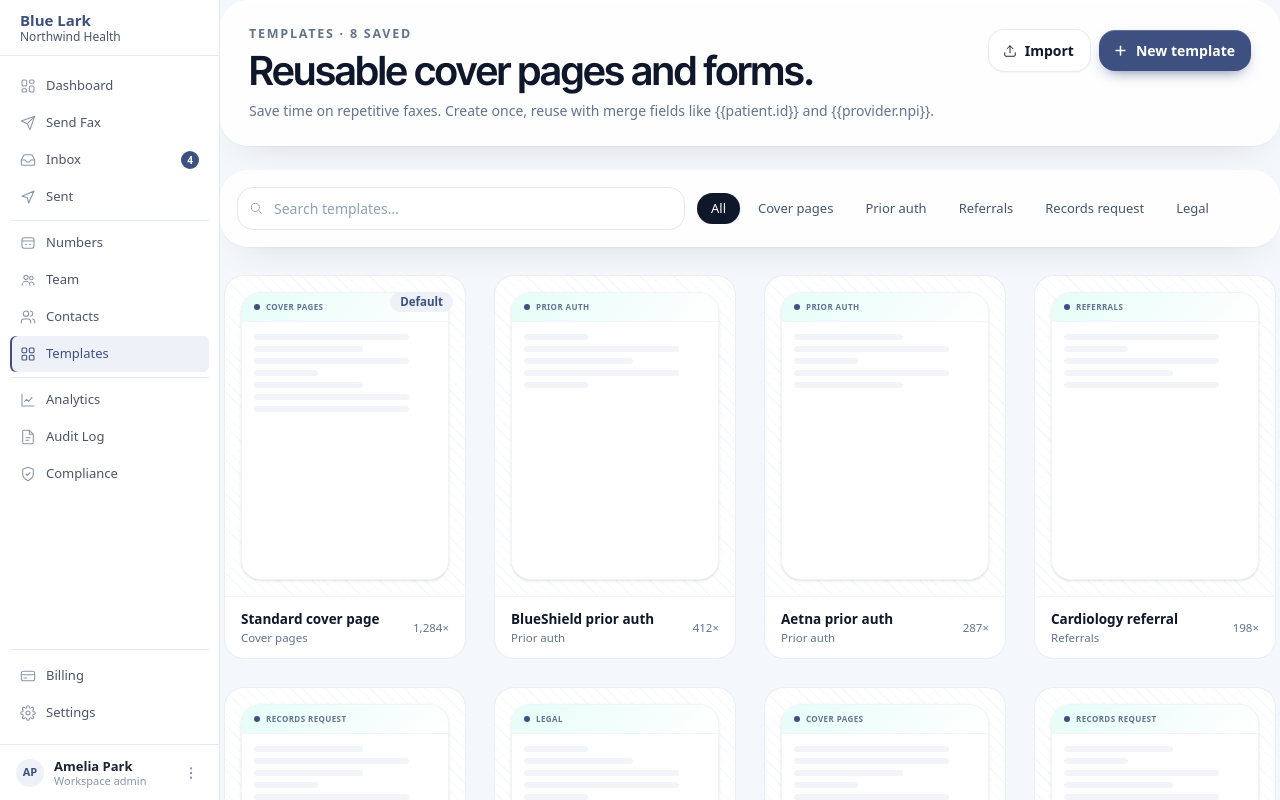
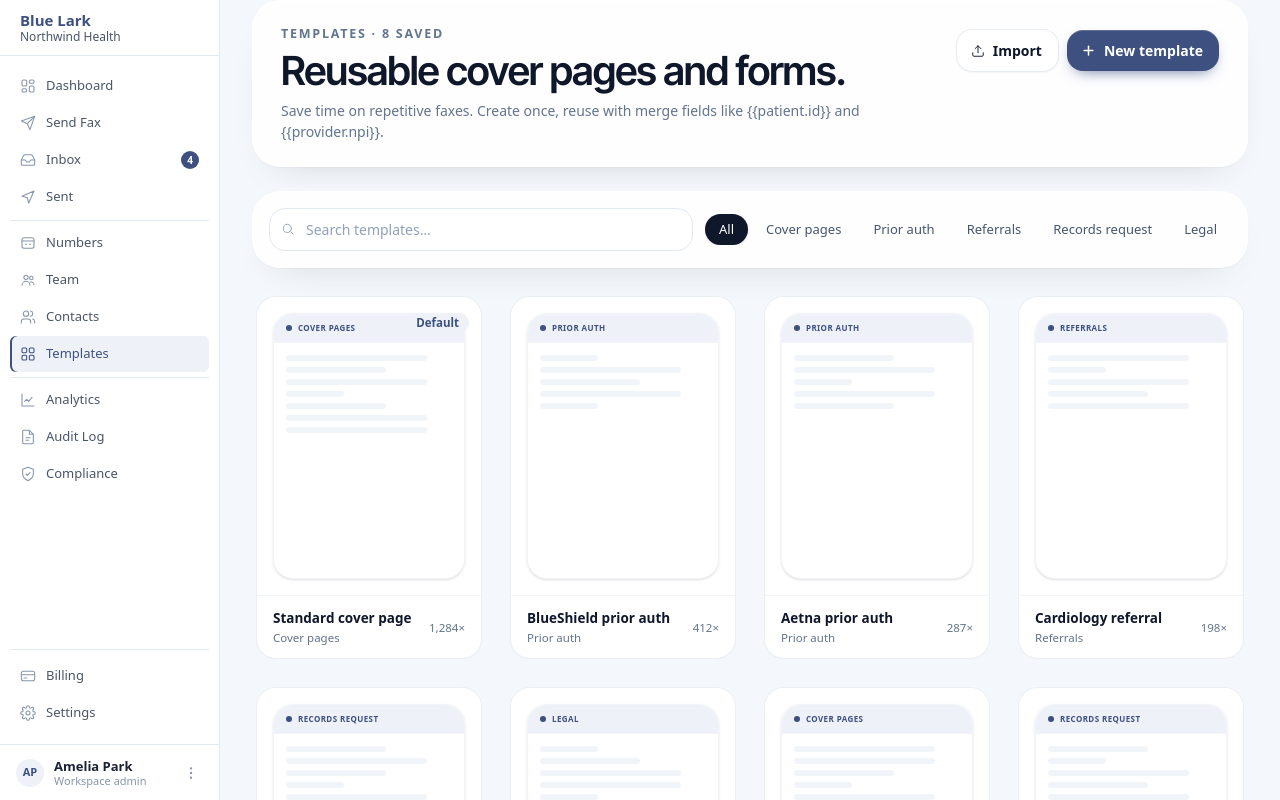
Before and after one commit to kschulze3142/design-prototype, a Next.js app: page /app/templates in a window 1280 px wide. Shown: the top 800 px of the page. Built offline with nearby package versions, Linux system fonts and the light colour scheme.

Commit message:
fix: max-width container with centered content layout

```diff
--- a/app/app/layout.tsx
+++ b/app/app/layout.tsx
@@ -5,7 +5,7 @@ export default function AppLayout({ children }: { children: React.ReactNode }) {
   return (
     <div className="min-h-screen" style={{ background: 'var(--color-bg)' }}>
       <AppSidebar />
-      <main style={{ marginLeft: 220, minHeight: '100vh' }}>
+      <main style={{ marginLeft: 220, width: 'calc(100% - 220px)', maxWidth: 1280, marginRight: 'auto', paddingLeft: 32, paddingRight: 32, minHeight: '100vh' }}>
         {children}
       </main>
     </div>
--- a/app/app/numbers/page.tsx
+++ b/app/app/numbers/page.tsx
@@ -100,7 +100,7 @@ function NumberCard({ n, onOpen }: { n: FaxNumber; onOpen: () => void }) {
     ? 'linear-gradient(135deg, #fffbeb 0%, #fef9c3 100%)'
     : isInactive
     ? 'linear-gradient(135deg, #f8fafc 0%, #f1f5f9 100%)'
-    : 'linear-gradient(135deg, rgba(204,251,241,0.5) 0%, rgba(240,253,244,0.7) 100%)';
+    : 'var(--color-primary-subtle)';
 
   const st = STATUS_TONES[n.statusTone] || STATUS_TONES.slate;
   const at = STATUS_TONES[n.assigneeTone] || STATUS_TONES.teal;
--- a/app/app/templates/page.tsx
+++ b/app/app/templates/page.tsx
@@ -57,16 +57,16 @@ function TemplateCard({ t, onClick, selected }: { t: Template; onClick: () => vo
       className={`w-full text-left rounded-[24px] p-1 transition ${selected ? 'ring-2 ring-[var(--color-primary)] ring-offset-2' : ''}`}>
       <div className="rounded-[20px] overflow-hidden border border-slate-200/70 bg-white">
         {/* Thumbnail */}
-        <div className="relative p-4" style={{ aspectRatio: '3/4', background: 'repeating-linear-gradient(45deg, rgba(15,118,110,0.04) 0px, rgba(15,118,110,0.04) 1px, transparent 1px, transparent 8px)' }}>
+        <div className="relative p-4" style={{ aspectRatio: '3/4', background: 'var(--color-surface)' }}>
           {t.featured && (
             <div className="absolute top-3 right-3 z-10">
               <Pill tone="teal" dot={false}>Default</Pill>
             </div>
           )}
           <div className="h-full rounded-xl bg-white border border-slate-100 shadow-sm flex flex-col overflow-hidden">
-            <div className="px-3 py-2 border-b border-slate-100 flex items-center gap-1.5" style={{ background: 'linear-gradient(135deg, rgba(204,251,241,0.5), white)' }}>
+            <div className="px-3 py-2 border-b border-slate-100 flex items-center gap-1.5" style={{ background: 'var(--color-primary-subtle)' }}>
               <span className="w-1.5 h-1.5 rounded-full" style={{ background: 'var(--color-primary)' }} />
-              <span className="text-[8px] font-bold uppercase tracking-wider text-slate-500">{t.cat}</span>
+              <span className="text-[8px] font-bold uppercase tracking-wider" style={{ color: 'var(--color-primary)' }}>{t.cat}</span>
             </div>
             <div className="flex-1 p-3 space-y-1.5">
               {t.lines.map((w, i) => (
```
